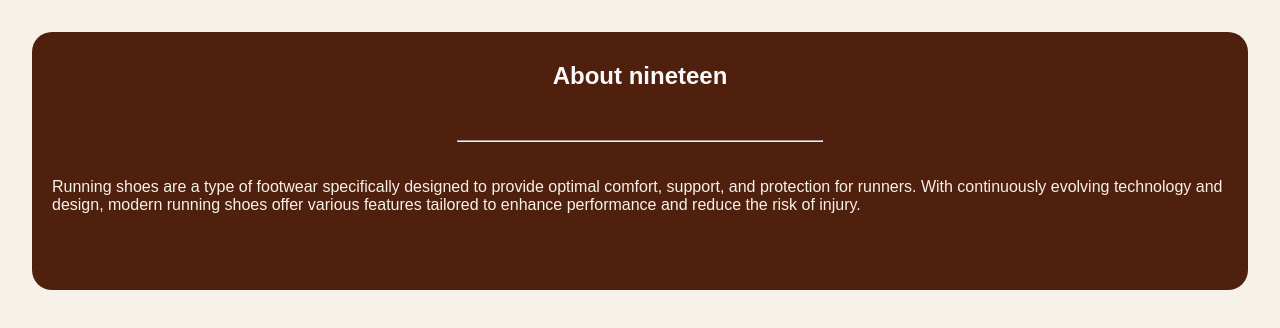
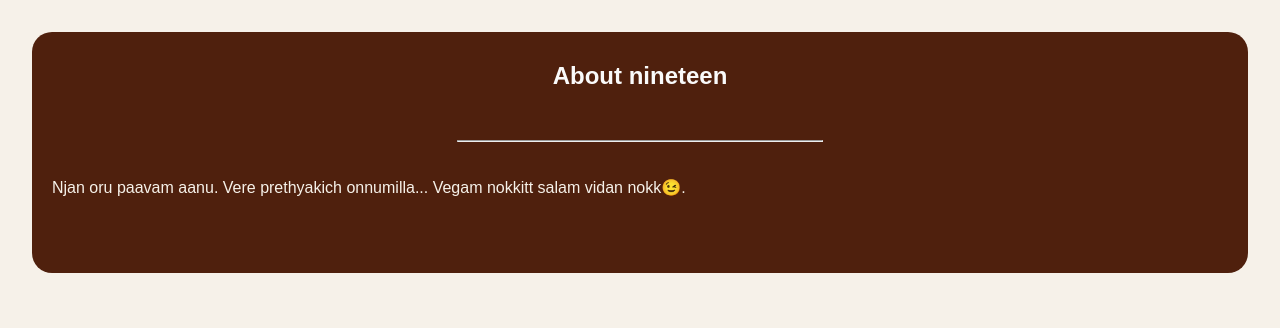
Before and after one commit to albin575/Albin-baby-official, a plain HTML site: page index.html in a window 1280 px wide. Shown: the part 620-948 px from the top of the page. Drawn offline with Linux system fonts and the light colour scheme.

Commit message:
Update index.html

```diff
--- a/index.html
+++ b/index.html
@@ -35,11 +35,7 @@
     <div id="about">
         <h2>About nineteen</h2>
         <hr>
-        <p>Running shoes are a type of footwear specifically designed to
-            provide optimal comfort, support, and protection for runners.
-            With continuously evolving technology and design, modern running
-            shoes offer various features tailored to enhance performance and
-            reduce the risk of injury.
+        <p>Njan oru paavam aanu. Vere prethyakich onnumilla... Vegam nokkitt salam vidan nokk😉.
         </p>
         <p></p>
     </div>
```
